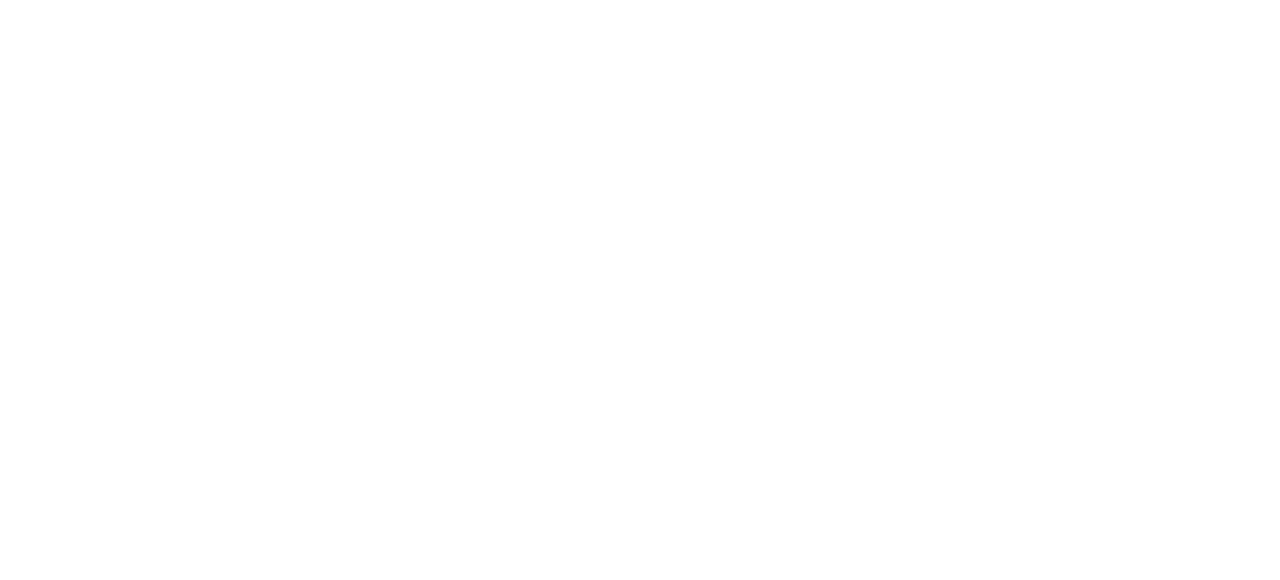
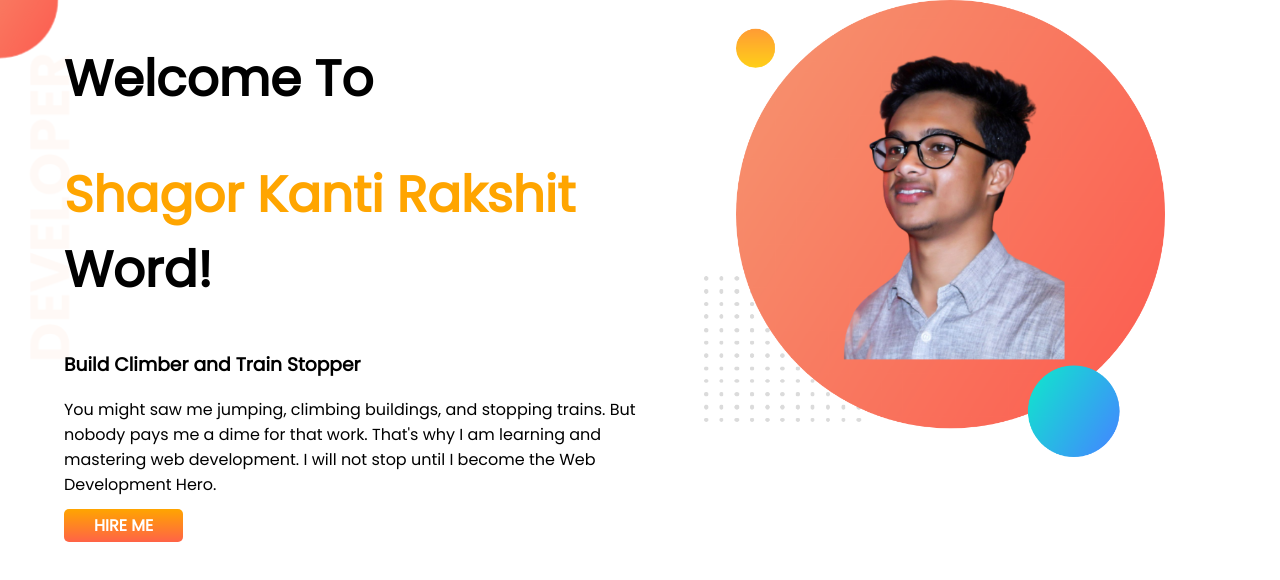
Before and after one commit to Shagorrakshit/developer-portfolio, a plain HTML site: page index.html in a window 1280 px wide. Drawn offline with Linux system fonts and the light colour scheme.

Commit message:
top-added

```diff
--- a/index.html
+++ b/index.html
@@ -5,9 +5,23 @@
     <meta http-equiv="X-UA-Compatible" content="IE=edge">
     <meta name="viewport" content="width=device-width, initial-scale=1.0">
     <title>Shagor Portfolio</title>
+    <link rel="preconnect" href="https://fonts.googleapis.com">
+    <link rel="preconnect" href="https://fonts.gstatic.com" crossorigin>
+    <link href="https://fonts.googleapis.com/css2?family=Poppins&display=swap" rel="stylesheet">
     <link rel="stylesheet" href="style.css">
 </head>
 <body>
-
+    <section class="top-banner">
+        <div class="half-width">
+            <h1>Welcome To</h1>
+       <h1> <span h1 class="orange-color">Shagor Kanti Rakshit </span> Word!</h1>
+       <h3>Build Climber and Train Stopper</h3>
+       <p>You might saw me jumping, climbing buildings, and stopping trains. But nobody pays me a dime for that work. That's why I am learning and mastering web development. I will not stop until I become the Web Development Hero.</p>
+       <a class="link-button" target="blank" href="https://www.facebook.com/profile.php?id=100004615728618&viewas=&show_switched_toast=false&show_switched_tooltip=false&show_podcast_settings=false">HIRE ME</a>
+        </div>
+       <div class="half-width">
+        <img src="images/shagor-pic-bg.png" alt="">
+       </div>
+    </section>
 </body>
 </html>
--- a/style.css
+++ b/style.css
@@ -0,0 +1,39 @@
+body {
+    font-family: 'Poppins', sans-serif;
+    margin: 0%;
+}
+
+h1 {
+    font-size: 50px;
+}
+
+.orange-color {
+    color: orange;
+}
+
+section {
+    display: flex;
+}
+
+.half-width {
+    width: 60%;
+    padding-left: 5%;
+}
+
+.half-width img {
+    width: 80%;
+}
+
+.link-button {
+    text-decoration: none;
+    background-image: linear-gradient(orange, tomato);
+    padding: 5px 30px;
+    color: white;
+    font-weight: 700;
+    border-radius: 5px;
+}
+
+.top-banner {
+    background-image: url(images/top-banner.png);
+    background-repeat: no-repeat;
+}
```
Also changed, not shown: images/dream-bg.png (added), images/exp-bg.png (added), images/jhankar.png (added), images/jhankar2.png (added), images/my-bg.png (added), images/my-bg2.png (added), images/shagor-pic-bg.png (added), images/top-banner.png (added), showOff/Shagor pp.jpeg (added), showOff/Shagor.jpg (added), 7 other files.
